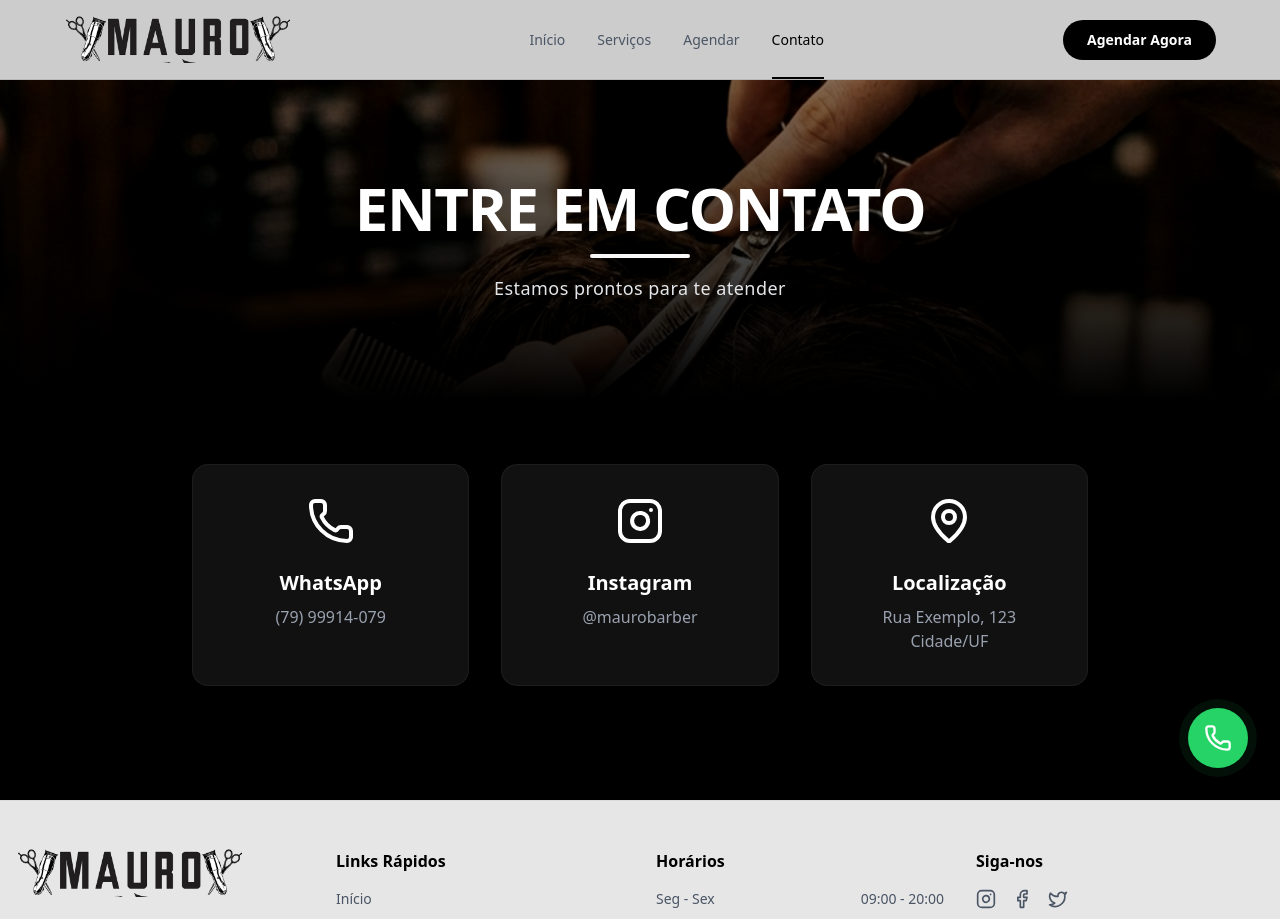
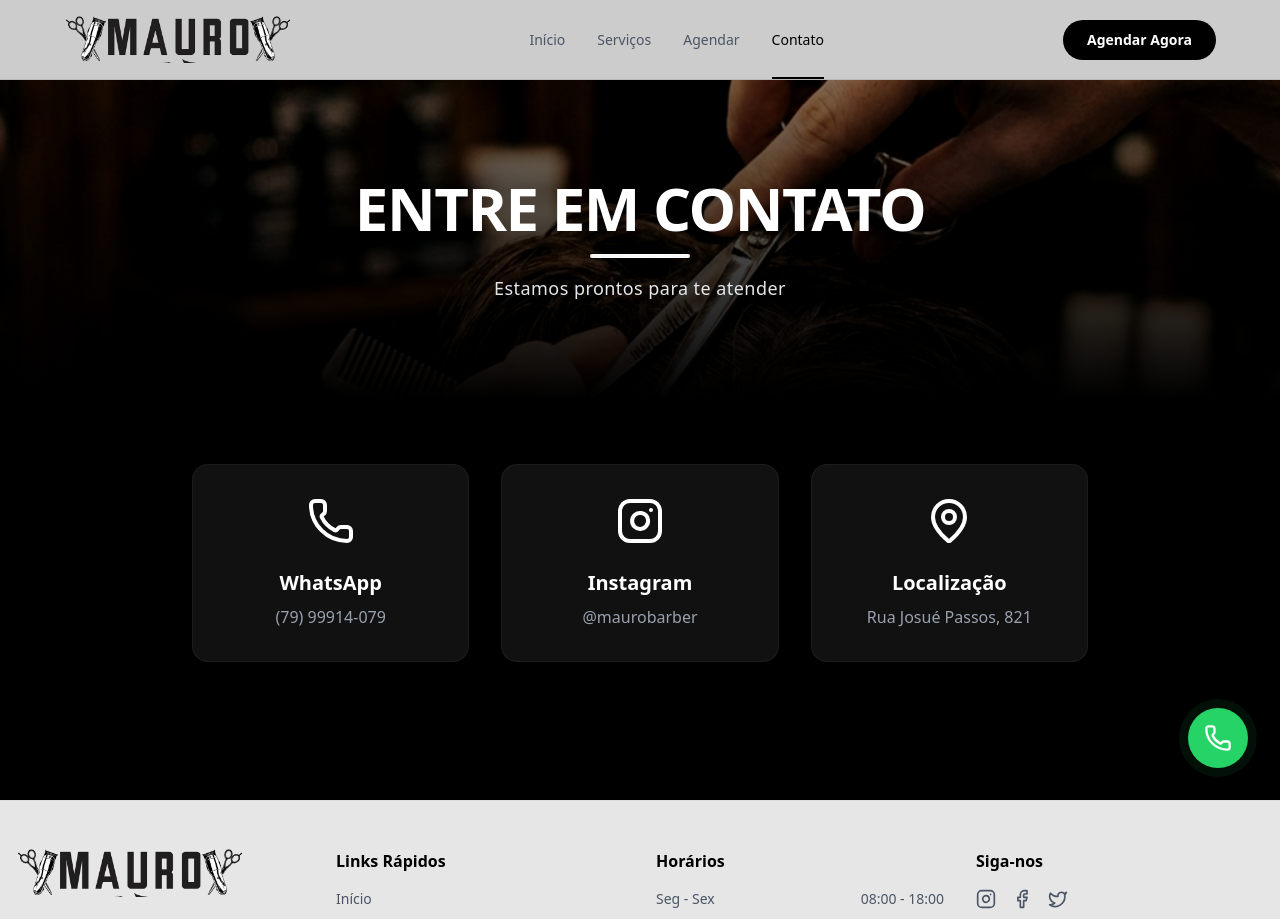
Before and after one commit to lucasmeloil/maurobarber, a Next.js app: page /contato in a window 1280 px wide. Shown: the top 919 px of the page. Built offline with nearby package versions, Linux system fonts and the light colour scheme.

Commit message:
Update address and add Google Maps link

```diff
--- a/app/components/Footer.tsx
+++ b/app/components/Footer.tsx
@@ -33,7 +33,7 @@ export default function Footer() {
         <div>
           <h4 className="text-black font-bold mb-4">Horários</h4>
           <ul className="space-y-2 text-sm">
-            <li className="flex justify-between"><span>Seg - Sex</span> <span>09:00 - 20:00</span></li>
+            <li className="flex justify-between"><span>Seg - Sex</span> <span>08:00 - 18:00</span></li>
             <li className="flex justify-between"><span>Sábado</span> <span>08:00 - 18:00</span></li>
             <li className="flex justify-between"><span>Domingo</span> <span>Fechado</span></li>
           </ul>
@@ -47,7 +47,7 @@ export default function Footer() {
             <Link href="#" className="hover:text-black transition-colors"><Twitter size={20} /></Link>
           </div>
           <div className="mt-6 flex flex-col gap-2">
-             <p className="text-xs text-gray-500">Rua Exemplo, 123 — Cidade/UF</p>
+             <p className="text-xs text-gray-500">Rua Josué Passos, 821</p>
              <p className="text-xs text-gray-500 font-bold hover:text-black transition-colors">
                 <a href="https://wa.me/557999914079" target="_blank" rel="noopener noreferrer">
                     +55 (79) 99914-079
--- a/app/contato/page.tsx
+++ b/app/contato/page.tsx
@@ -20,11 +20,11 @@ export default function ContactPage() {
              <p className="text-gray-400 group-hover:text-white transition-colors">@maurobarber</p>
           </Link>
 
-          <div className="flex flex-col items-center text-center p-8 bg-[#111] border border-white/5 rounded-2xl cursor-default hover:-translate-y-2 transition-transform shadow-lg">
-             <MapPin size={48} className="mb-6 text-white"/>
+          <a href="https://www.google.com/maps/search/?api=1&query=Rua+Josué+passos+821" target="_blank" rel="noopener noreferrer" className="flex flex-col items-center text-center p-8 bg-[#111] border border-white/5 rounded-2xl hover:bg-[#1a1a1a] transition-all group hover:-translate-y-2 shadow-lg">
+             <MapPin size={48} className="mb-6 text-white group-hover:scale-110 transition-transform group-hover:text-red-500"/>
              <h3 className="text-xl font-bold mb-2 text-white">Localização</h3>
-             <p className="text-gray-400">Rua Exemplo, 123<br/>Cidade/UF</p>
-          </div>
+             <p className="text-gray-400 group-hover:text-white transition-colors">Rua Josué Passos, 821</p>
+          </a>
         </div>
       </div>
     </>
```
